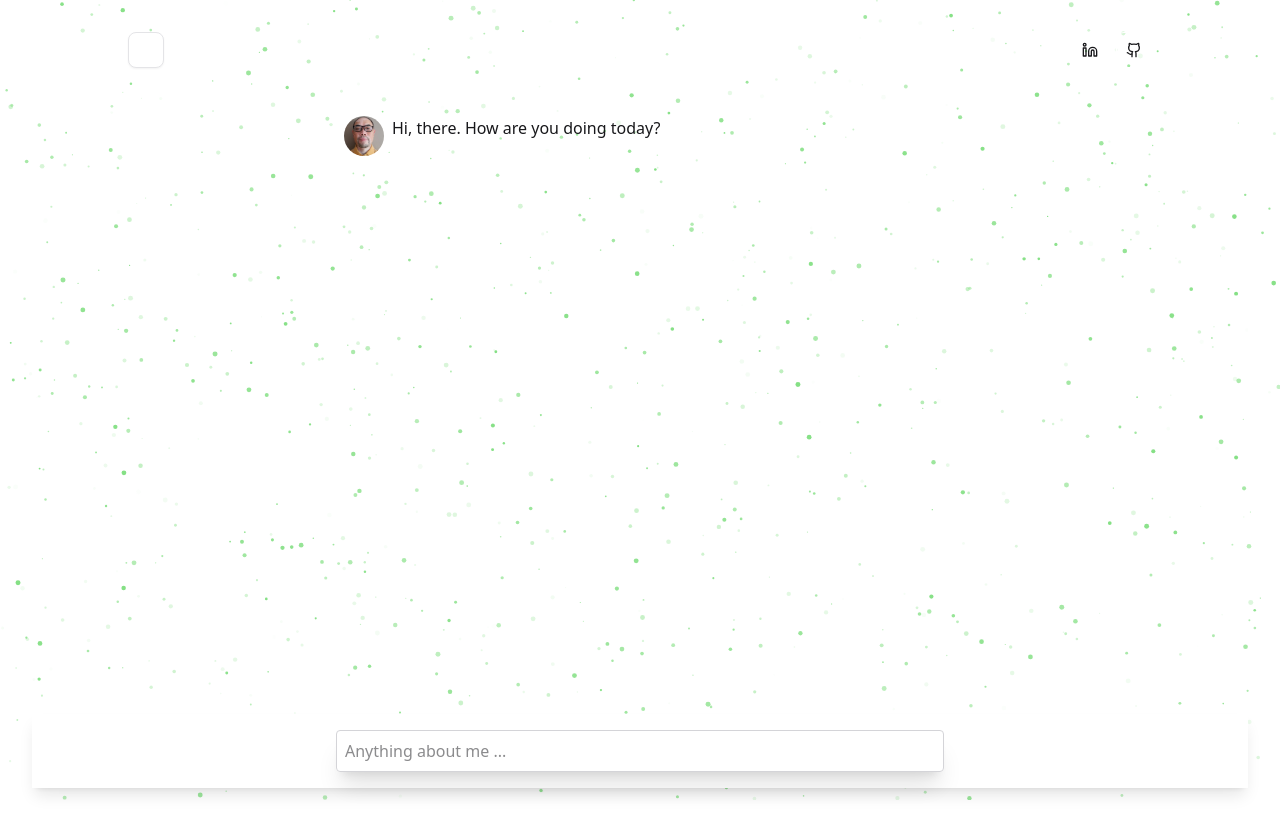
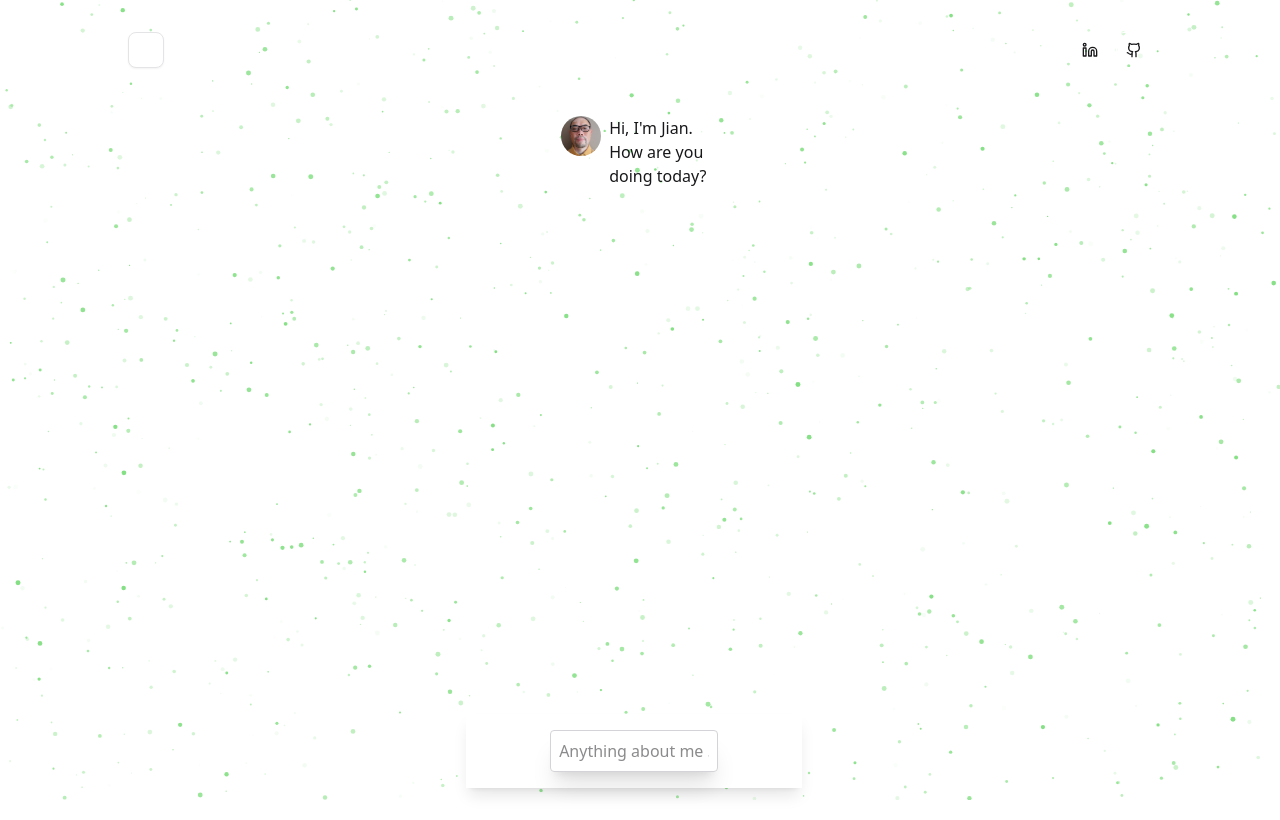
Before and after one commit to alancj731/askme, a Next.js app: page / in a window 1280 px wide. Built offline with nearby package versions, Linux system fonts and the light colour scheme.

Commit message:
optimize chatbox layout

```diff
--- a/src/components/chatbox.tsx
+++ b/src/components/chatbox.tsx
@@ -6,7 +6,7 @@ import { User } from "lucide-react";
 const initMessage: Message = {
   id: "1",
   role: "assistant",
-  content: "Hi, there. How are you doing today?",
+  content: "Hi, I'm Jian. How are you doing today?",
 };
 
 export default function ChatBox() {
@@ -61,12 +61,12 @@ export default function ChatBox() {
   }, [messages]);
 
   return (
-    <div className="flex flex-col h-[calc(90vh-2rem)] w-full scrollbar-hide">
+    <div className="flex flex-col h-[calc(90vh-2rem)] w-fullscrollbar-hide">
       <div
         ref={messagesContainerRef}
         className="z-15 flex-1 overflow-y-auto max-h-[calc(90vh-4rem)]"
       >
-        <div className="md:w-1/2 md:mx-auto">
+        <div className="md:w-1/2 mx-auto">
           <div className="flex flex-col space-y-2">
             {messages.map((m, index) => (
               <div
@@ -95,7 +95,7 @@ export default function ChatBox() {
         </div>
       </div>
 
-      <div className="sticky bottom-0 z-10 bg-background pt-4 pb-4 shadow-lg">
+      <div className="sticky bottom-0 z-10 bg-background pt-4 pb-4 shadow-lg md:mr-3">
         <form onSubmit={myHandleSubmit} className="flex justify-center">
           <input
             className="z-20 p-2 w-full rounded border border-zinc-300 shadow-xl md:w-1/2 dark:border-zinc-800 dark:bg-zinc-900"
```
